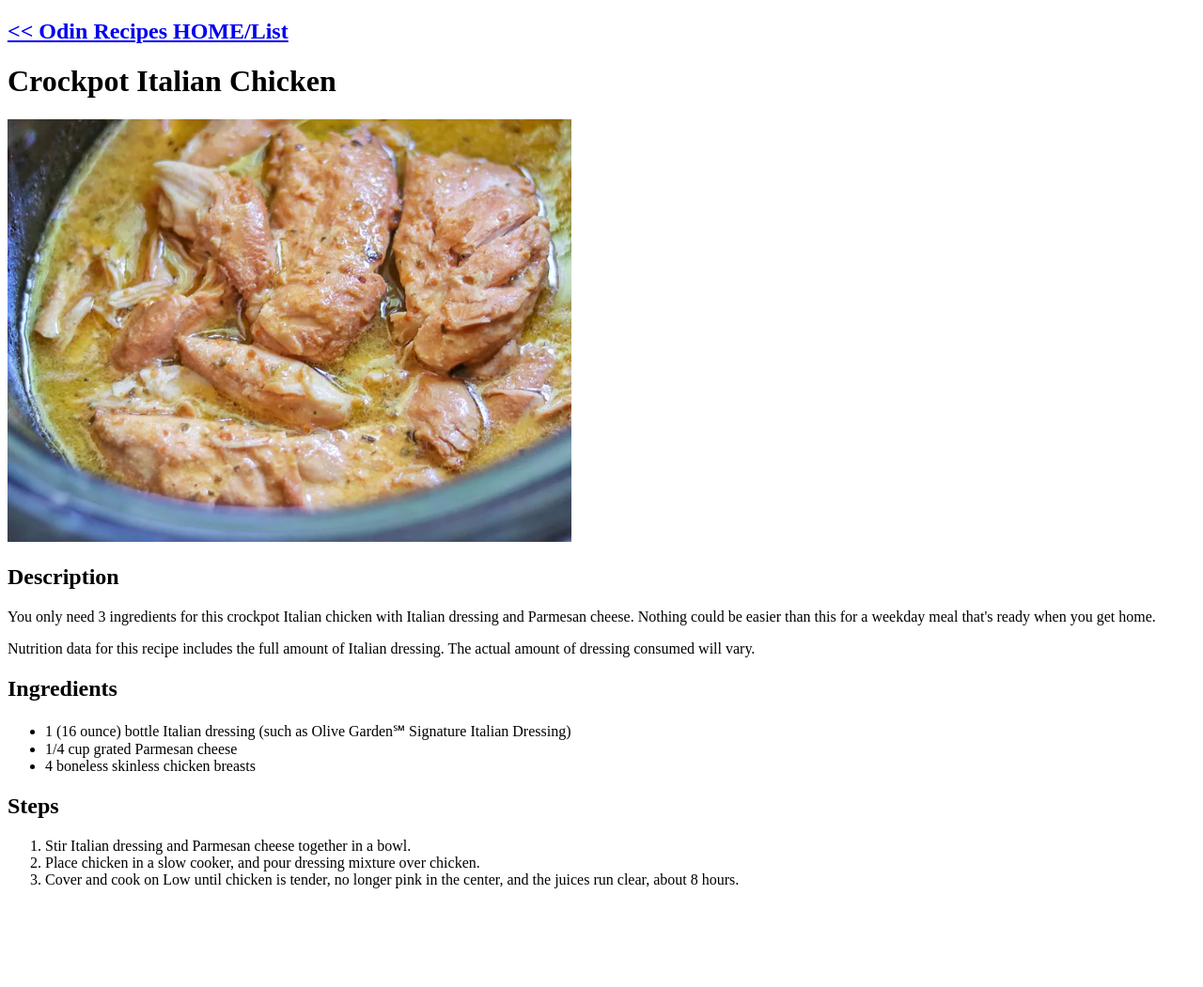
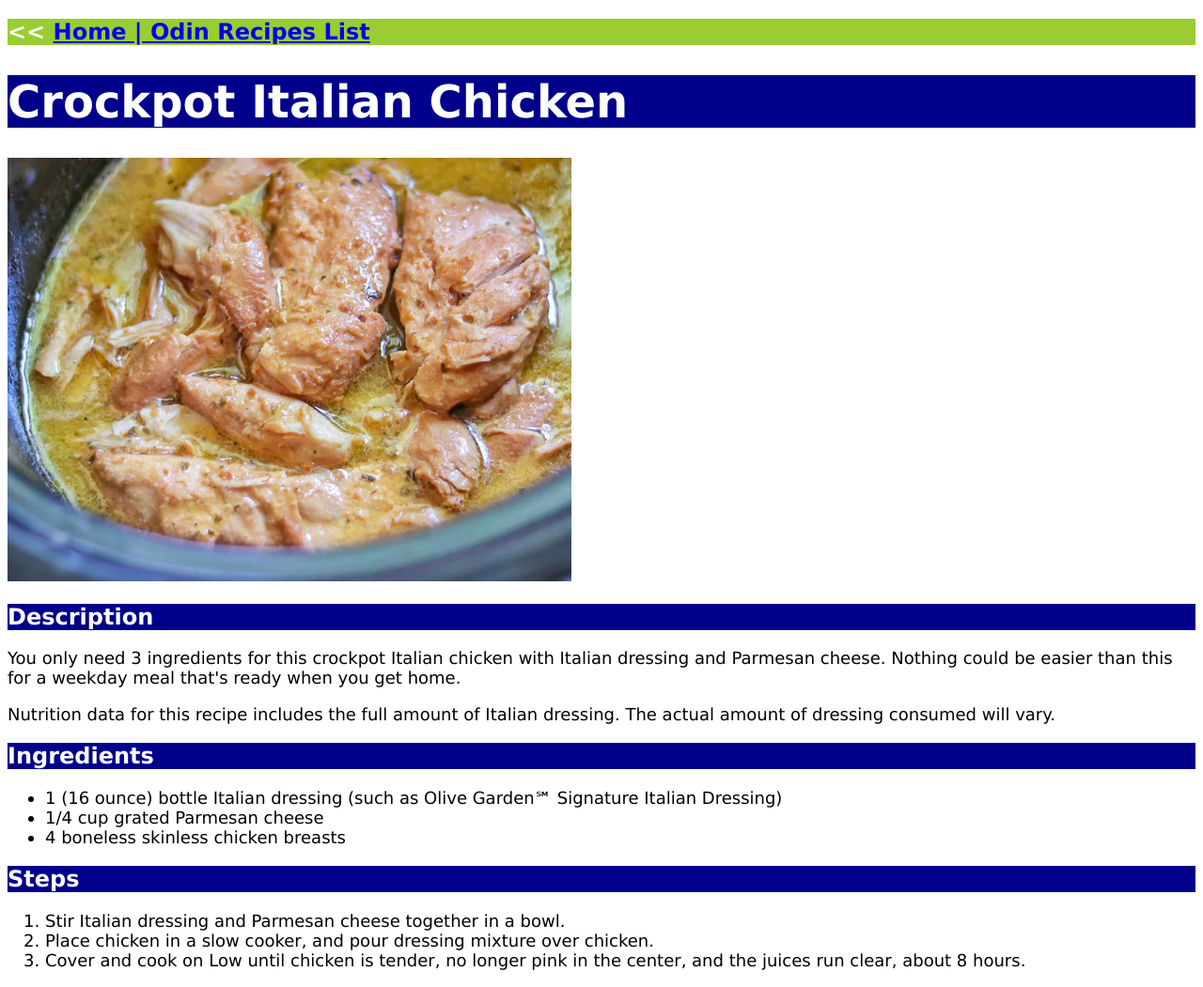
Before and after one commit to abubakrabdelhady/odin-recipes, a plain HTML site: page recipes/crockpot_italian_chicken.html in a window 1280 px wide. Shown: the whole page at 94% size. Before the commit the page ends 962 px from the top, so only its background shows below. Drawn offline with Linux system fonts and the light colour scheme.

Commit message:
Add style

```diff
--- /dev/null
+++ b/css/style.css
@@ -0,0 +1,38 @@
+* {
+    font-family: Verdana, Geneva, Tahoma, sans-serif;
+}
+
+h1 {
+    font-size: 48px;
+}
+
+h1,
+h2 {
+    background-color: darkblue;
+    color: white;
+}
+
+h1.main-title {
+    text-align: center;
+}
+
+ul.main-list {
+    font-size: 24px;
+}
+
+ul.main-list li h2 {
+    background-color: lightgreen;
+    color: black;
+}
+
+.homelink {
+    background-color: yellowgreen;
+}
+
+.recipe-page {
+    .description,
+    .ingredients,
+    .steps {
+        font-size: 18px;
+    }
+}
--- a/recipes/crockpot_italian_chicken.html
+++ b/recipes/crockpot_italian_chicken.html
@@ -4,33 +4,34 @@
     <meta charset="UTF-8">
     <meta name="viewport" content="width=device-width, initial-scale=1.0">
     <title>Odin Recipes | Crockpot Italian Chicken</title>
+    <link rel="stylesheet" href="./../css/style.css">
 </head>
-<body>
-    <h2>
-        <a href="./../index.html"><< Odin Recipes HOME/List</a>
+<body class="recipe-page">
+    <h2 class="homelink">
+        << <a href="./../index.html">Home | Odin Recipes List</a>
     </h2>
     <h1>Crockpot Italian Chicken</h1>
     <img src="./../img/crockpot_italian_chicken.jpg" width="600px">
 
     <h2>Description</h2>
-    <p>
+    <p class="description">
         You only need 3 ingredients for this crockpot Italian chicken with Italian dressing and Parmesan cheese. Nothing could be easier than this for a weekday meal that's ready when you get home.
     </p>
-    <p>
+    <p class="description">
         Nutrition data for this recipe includes the full amount of Italian dressing. The actual amount of dressing consumed will vary.
     </p>
 
     <h2>Ingredients</h2>
-    <ul>
-            <li>1 (16 ounce) bottle Italian dressing (such as Olive Garden℠ Signature Italian Dressing)</li>
+    <ul class="ingredients">
+        <li>1 (16 ounce) bottle Italian dressing (such as Olive Garden℠ Signature Italian Dressing)</li>
 
-            <li>1/4 cup grated Parmesan cheese</li>
+        <li>1/4 cup grated Parmesan cheese</li>
 
-            <li>4 boneless skinless chicken breasts</li>
+        <li>4 boneless skinless chicken breasts</li>
     </ul>
 
     <h2>Steps</h2>
-    <ol>
+    <ol class="steps">
         <li>
             Stir Italian dressing and Parmesan cheese together in a bowl.
         </li>
```
Also changed, not shown: index.html (+3 -2 lines), recipes/5_ingr_chili.html (+9 -8 lines), recipes/cheesy_hamburger.html (+7 -6 lines).
